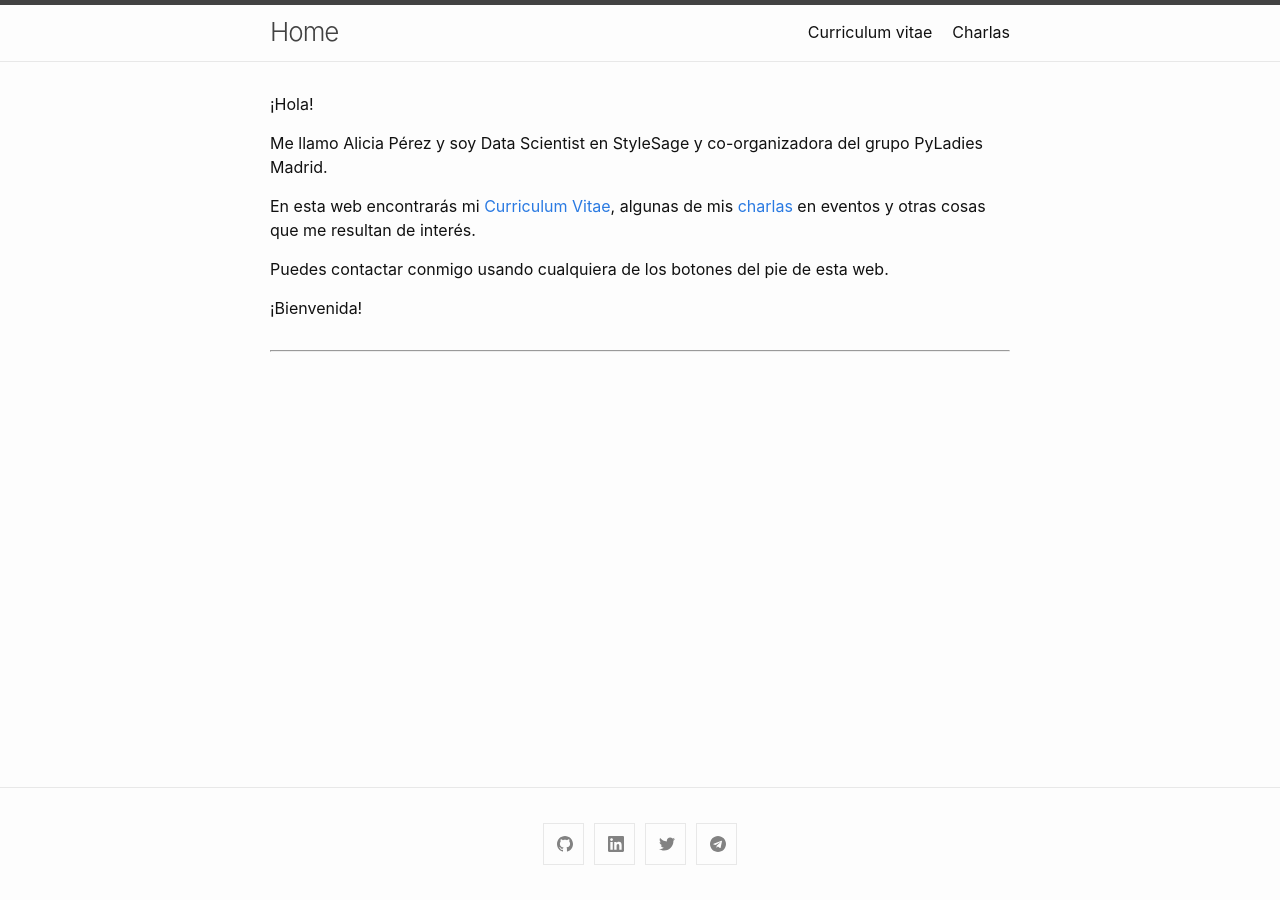
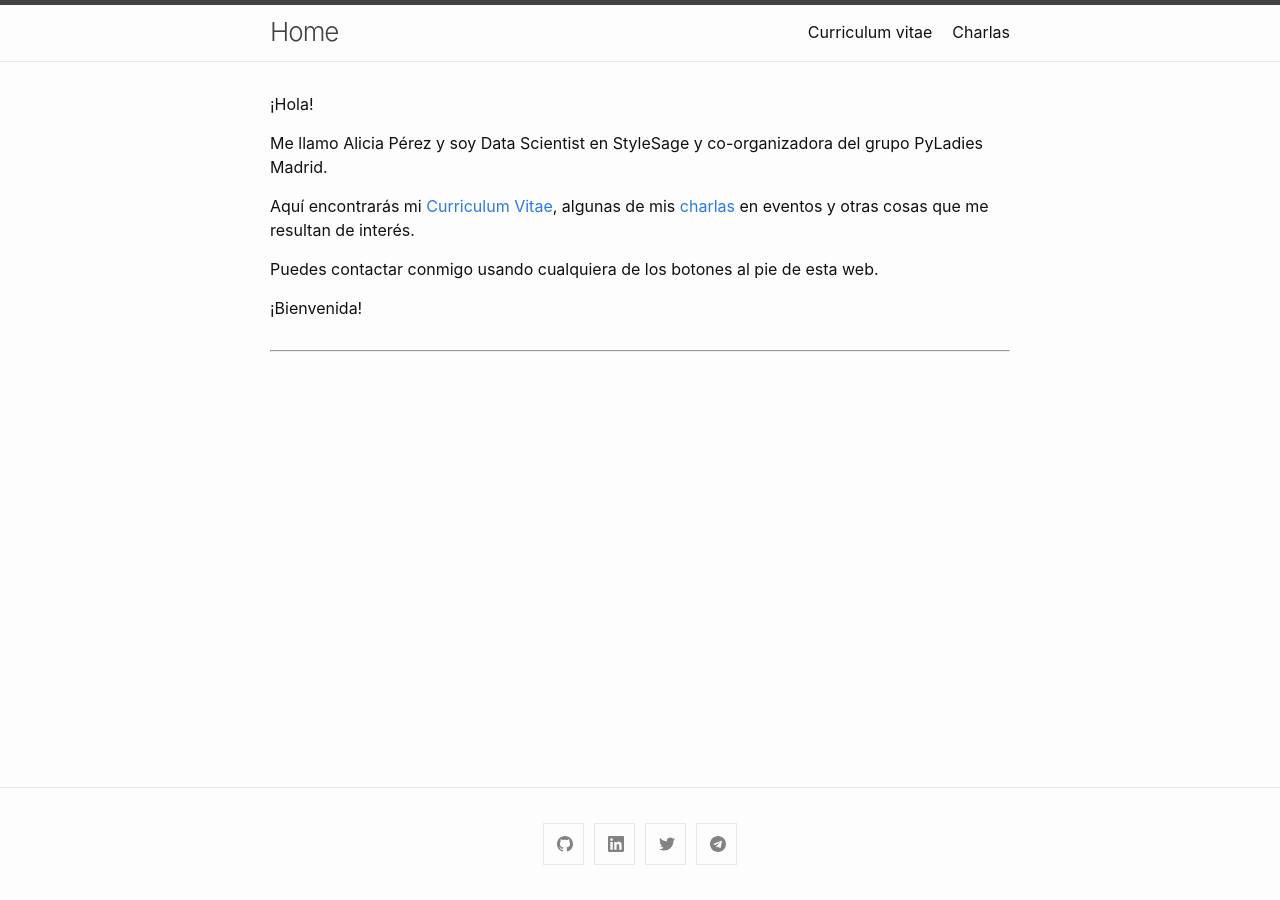
Before and after one commit to aliciapj/aliciapj.github.io, a Jekyll site: the page built from index.md, in a window 1280 px wide. Built offline with Jekyll 4.4.1, drawn with Linux system fonts in a browser that asks for light colours.

Commit message:
Update index.md

```diff
--- a/index.md
+++ b/index.md
@@ -6,9 +6,9 @@ layout: home
 
 Me llamo Alicia Pérez y soy Data Scientist en StyleSage y co-organizadora del grupo PyLadies Madrid.
 
-En esta web encontrarás mi [Curriculum Vitae](/cv), algunas de mis [charlas](/talks) en eventos y otras cosas que me resultan de interés.
+Aquí encontrarás mi [Curriculum Vitae](/cv), algunas de mis [charlas](/talks) en eventos y otras cosas que me resultan de interés.
 
-Puedes contactar conmigo usando cualquiera de los botones del pie de esta web.
+Puedes contactar conmigo usando cualquiera de los botones al pie de esta web.
 
 ¡Bienvenida!
 
```
